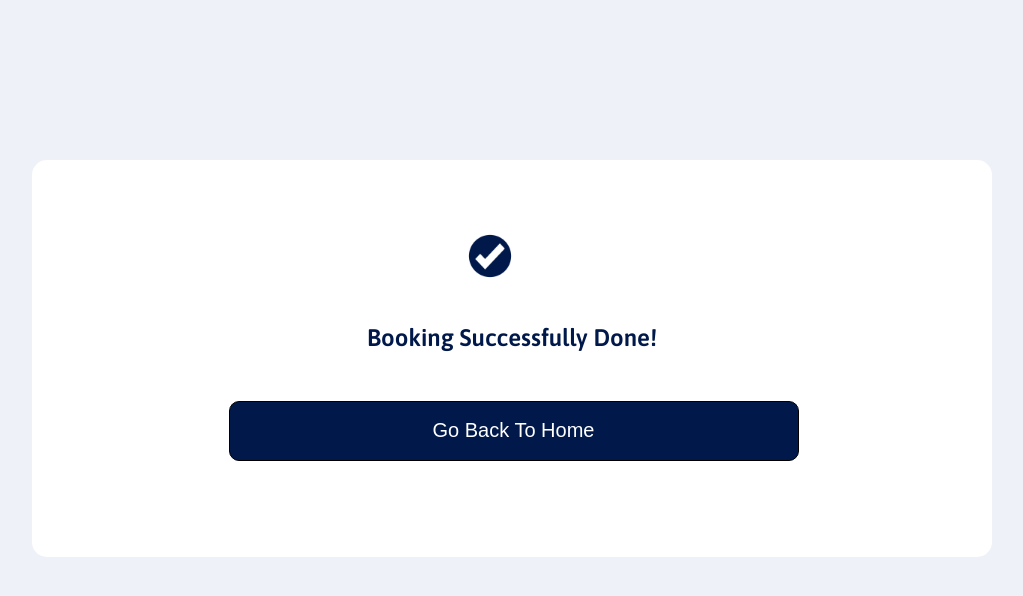
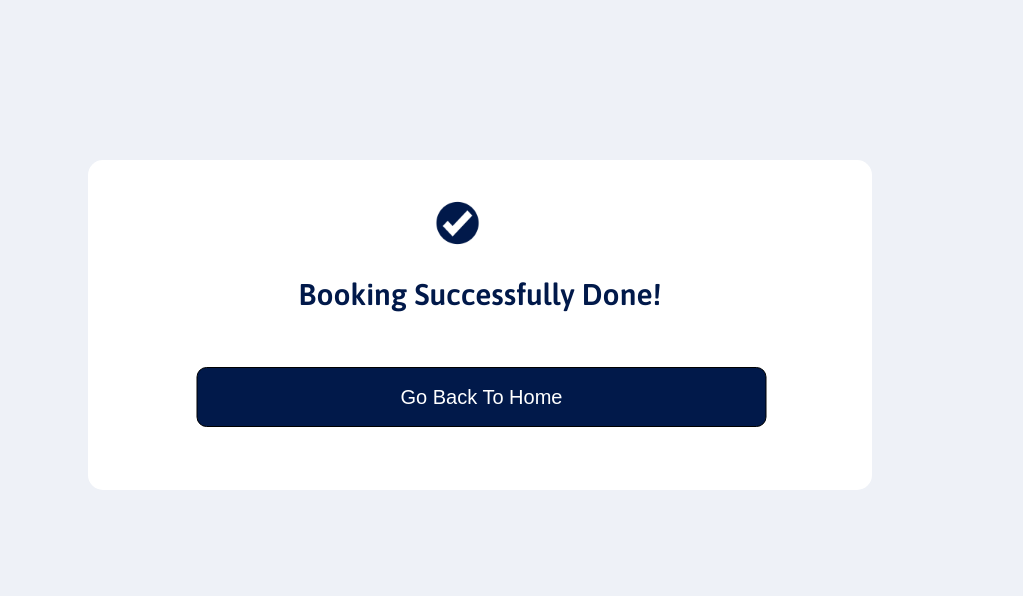
Before and after one commit to Amotul-raheem/park-ui, a React (Create React App) app: page /booking-successful in a window 1280 px wide. Shown: the top 596 px of the page, without its empty margins (160-1183 px from the left). Built offline with nearby package versions, Linux system fonts and the light colour scheme.

Commit message:
adjusted the styling in BookingSuccessful.css

```diff
--- a/src/components/BookingSuccessful/BookingSuccessful.css
+++ b/src/components/BookingSuccessful/BookingSuccessful.css
@@ -1,20 +1,37 @@
+.booking-successful {
+    height: 100%;
+    position: fixed;
+    top: 0;
+    width: 100%;
+    overflow: hidden;
+}
 
 .booking-successful-container {
     position: absolute;
     top: 20%;
-    text-align: center;
-    width: 75%;
-left: 15%;
+    right: 20%;
+    height: 250px;
     background-color: white;
     border-radius: 15px;
+    padding: 40px;
+    text-align: center;
+    width: 55%;
 }
-.booking-successful-text-container{
-    text-align: center;
-    padding: 10%;
-}
+
 .booking-successful-header {
     text-align: center;
-    padding-bottom: 30px;
+    color: #01194A;
+    font-size: 30px;
+    line-height: 46px;
+    padding-bottom: 50px;
+    font-weight: bold;
+    margin: 0;
     font-style: normal;
-    color: #01194A;
 }
+
+.booking-successful-form {
+    position: absolute;
+    top: 50%;
+    left: 50%;
+    transform: translate(-50%, -50%);
+}
--- a/src/components/BookingSuccessful/BookingSuccessful.js
+++ b/src/components/BookingSuccessful/BookingSuccessful.js
@@ -7,18 +7,20 @@ import check from "../../images/check.png";
 function BookingSuccessful() {
     const navigate = useNavigate();
     return (
-        <div className={"booking-successful"}>
-            <div className={"booking-successful-container"}>
+        <div className="booking-successful">
+            <div className="booking-successful-container">
+                <div className="booking-successful-form">
                     <div className="booking-successful-text-container">
                         <img src={check} alt="check-image" className="check-image"/>
                         <h2 className="booking-successful-header">Booking Successfully Done!</h2>
+                    </div>
+                    <div className="booking-successful-button-container">
                         <FormButton
-                        className={"booking-successful-button-container"}
                             name={"Go Back To Home"}
                             onClick={() => navigate("/")}
                         />
                     </div>
-
+                </div>
             </div>
         </div>
     )
--- a/src/components/HomePage/HomePage.css
+++ b/src/components/HomePage/HomePage.css
@@ -94,7 +94,7 @@
     box-shadow: 0 1px 2px rgba(0, 0, 0, .13);
     transition: all .2s ease;
 }
-.buttons:hover{
+.homepage-nav-bar-buttons:hover{
     background-color: #425A8A;
     color: white;
 }
--- a/src/components/HomePage/HomePage.js
+++ b/src/components/HomePage/HomePage.js
@@ -20,8 +20,8 @@ function HomePage(props) {
                     <li><Link to={"/"}>Contact</Link></li>
                 </ul>
                 <ul>
-                    <button className={"buttons"} onClick={() => navigate("/sign-in")}>Sign In</button>
-                    <button className={"buttons"} onClick={() => navigate("/sign-up")}>Sign Up</button>
+                    <button className={"homepage-nav-bar-buttons"} onClick={() => navigate("/sign-in")}>Sign In</button>
+                    <button className={"homepage-nav-bar-buttons"} onClick={() => navigate("/sign-up")}>Sign Up</button>
                 </ul>
             </div>
             <div className="homepage-text-container">
```
Lines whose indentation alone changed are shown as unchanged.
